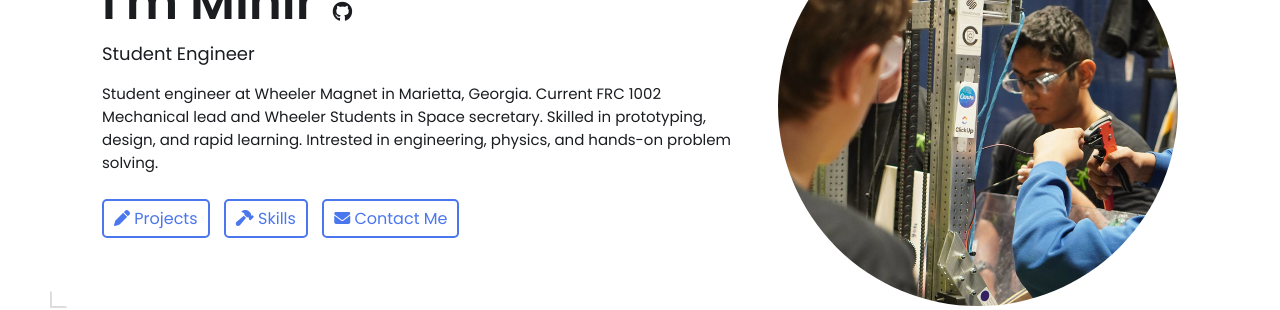
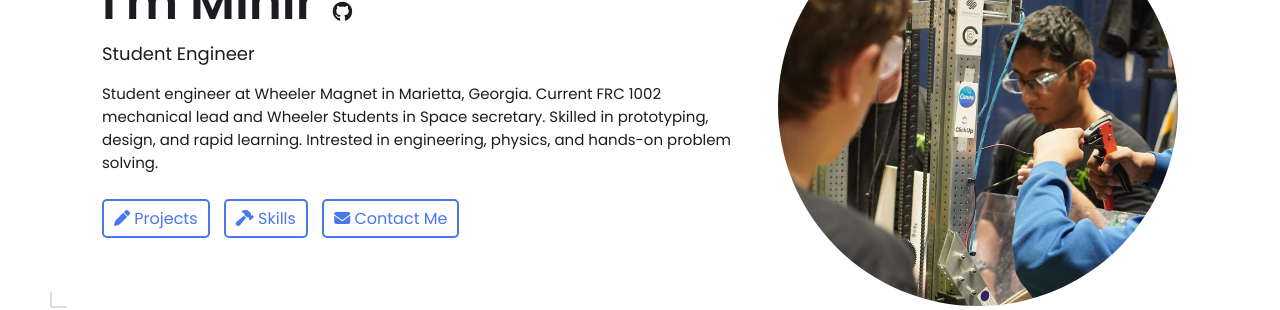
Before and after one commit to mihirwadhwa27/mihirwadhwa27.github.io, a Jekyll site: the page built from index.html, in a window 1280 px wide and 900 px high. Shown: the part 226-536 px from the top of the window. Built offline with Jekyll 4.4.1, drawn with Linux system fonts in a browser that asks for light colours.

```diff
--- a/_config.yml
+++ b/_config.yml
@@ -15,7 +15,7 @@ title: Mihir Wadhwa's Portfolio # This is what shows up in the tab of the browse
 name: Mihir Wadhwa
 headline: Student Engineer
 description: >- # dont remove this line. this will ignore all new lines until the next section
-  Student engineer at Wheeler Magnet in Marietta, Georgia. Current FRC 1002 Mechanical lead and Wheeler Students in Space secretary.
+  Student engineer at Wheeler Magnet in Marietta, Georgia. Current FRC 1002 mechanical lead and Wheeler Students in Space secretary.
   Skilled in prototyping, design, and rapid learning. Intrested in engineering, physics, and hands-on problem solving.
 
 # Place your profile image in /assets/images/profile-image/folder and edit the file name
```
